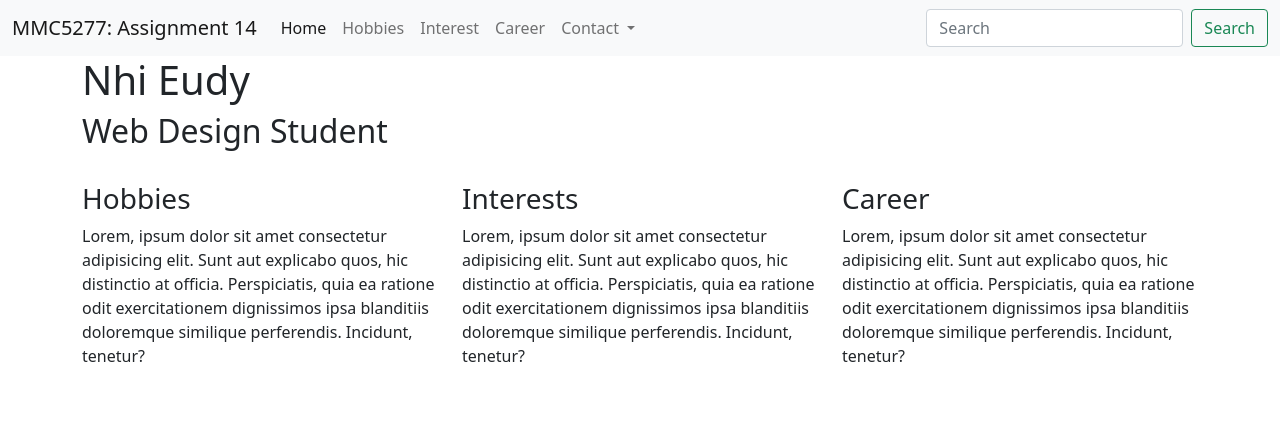
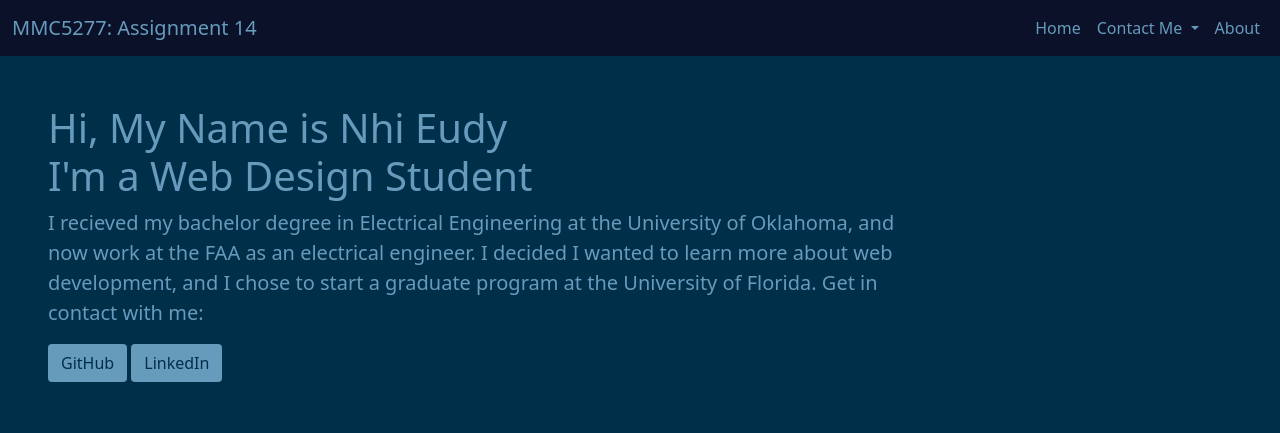
Before and after one commit to nhieudy/m14-hw14-eudy-nhi, a plain HTML site: page index.html in a window 1280 px wide. Drawn offline with nearby package versions, Linux system fonts and the light colour scheme.

Commit message:
Completed the header and nav

```diff
--- a/index.html
+++ b/index.html
@@ -10,50 +10,51 @@
       integrity="sha384-1BmE4kWBq78iYhFldvKuhfTAU6auU8tT94WrHftjDbrCEXSU1oBoqyl2QvZ6jIW3"
       crossorigin="anonymous"
     />
+    <link rel="stylesheet" href="styles.css" />
     <title>Nhi Eudy</title>
   </head>
   <body>
-    <nav>
-      <nav class="navbar navbar-expand-lg navbar-light bg-light">
+    <!--Nav Bar-->
+    <nav class="navbar navbar-expand-lg pr-5">
       <div class="container-fluid">
-          <a class="navbar-brand" href="#">MMC5277: Assignment 14</a>
+        <a class="navbar-brand" href="#"> MMC5277: Assignment 14</a>
         <button
           class="navbar-toggler"
           type="button"
           data-bs-toggle="collapse"
-            data-bs-target="#navbarSupportedContent"
-            aria-controls="navbarSupportedContent"
+          data-bs-target="#navbarNavAltMarkup"
+          aria-controls="navbarNavAltMarkup"
           aria-expanded="false"
           aria-label="Toggle navigation"
         >
           <span class="navbar-toggler-icon"></span>
         </button>
-          <div class="collapse navbar-collapse" id="navbarSupportedContent">
-            <ul class="navbar-nav me-auto mb-2 mb-lg-0">
+
+        <div
+          class="collapse navbar-collapse justify-content-end"
+          id="navbarNavAltMarkup"
+        >
+          <ul class="navbar-nav">
             <li class="nav-item">
-                <a class="nav-link active" aria-current="page" href="#">Home</a>
-              </li>
-              <li class="nav-item">
-                <a class="nav-link" href="#">Hobbies</a>
-              </li>
-              <li class="nav-item">
-                <a class="nav-link" href="#">Interest</a>
-              </li>
-              <li class="nav-item">
-                <a class="nav-link" href="#">Career</a>
+              <a class="nav-link active" aria-current="page" href="index.html"
+                >Home</a
+              >
             </li>
             <li class="nav-item dropdown">
               <a
                 class="nav-link dropdown-toggle"
                 href="#"
-                  id="navbarDropdown"
+                id="navbarDropdownMenuLink"
                 role="button"
                 data-bs-toggle="dropdown"
                 aria-expanded="false"
               >
-                  Contact
+                Contact Me
               </a>
-                <ul class="dropdown-menu" aria-labelledby="navbarDropdown">
+              <ul
+                class="dropdown-menu"
+                aria-labelledby="navbarDropdownMenuLink"
+              >
                 <li>
                   <a class="dropdown-item" href="https://github.com/nhieudy"
                     >GitHub</a
@@ -66,7 +67,6 @@
                     >LinkedIn</a
                   >
                 </li>
-                  <li><hr class="dropdown-divider" /></li>
                 <li>
                   <a class="dropdown-item" href="mailto:nhieudy@gmail.com"
                     >E-mail</a
@@ -74,52 +74,51 @@
                 </li>
               </ul>
             </li>
-              <!-- <li class="nav-item">
-          <a class="nav-link disabled">Disabled</a>
-        </li> -->
+            <li class="nav-item">
+              <a class="nav-link" href="#">About</a>
+            </li>
           </ul>
-            <form class="d-flex">
-              <input
-                class="form-control me-2"
-                type="search"
-                placeholder="Search"
-                aria-label="Search"
-              />
-              <button class="btn btn-outline-success" type="submit">
-                Search
-              </button>
-            </form>
         </div>
       </div>
     </nav>
-    </nav>
-    <div class="container-sm">
-      <h1>Nhi Eudy</h1>
-      <h2>Web Design Student</h2>
-      <div class = "row">
-      <!--Grid System won't work without being in a container-->
-      <div class = "col-sm-4 mt-4">
-        <h3 class = "fw-light">Hobbies</h3>
-        Lorem, ipsum dolor sit amet consectetur adipisicing elit. Sunt aut
-        explicabo quos, hic distinctio at officia. Perspiciatis, quia ea ratione
-        odit exercitationem dignissimos ipsa blanditiis doloremque similique
-        perferendis. Incidunt, tenetur?
+    <!--Carousel-->
+    <!--Header-->
+    <header
+      class="d-flex align-items-center justify-content-start text-black p-5"
+    >
+      <div class="row align-items-center">
+        <div class="col-md-12">
+          <h1 class="header-text header-title">
+            Hi, My Name is Nhi Eudy <br />
+            I'm a Web Design Student
+          </h1>
+          <div class="row align-items-center">
+            <div class="col-md-9">
+              <p class="header-text fs-5 fw-light">
+                I recieved my bachelor degree in Electrical Engineering at the
+                University of Oklahoma, and now work at the FAA as an electrical
+                engineer. I decided I wanted to learn more about web
+                development, and I chose to start a graduate program at the
+                University of Florida. Get in contact with me:
+              </p>
             </div>
-      <div class = "col-sm-4 mt-4">
-        <h3 class = "fw-light">Interests</h3>
-        Lorem, ipsum dolor sit amet consectetur adipisicing elit. Sunt aut
-        explicabo quos, hic distinctio at officia. Perspiciatis, quia ea ratione
-        odit exercitationem dignissimos ipsa blanditiis doloremque similique
-        perferendis. Incidunt, tenetur?
-      </div>
-      <div class = "col-sm-4 mt-4">
-        <h3 class = "fw-light">Career</h3>
-        Lorem, ipsum dolor sit amet consectetur adipisicing elit. Sunt aut
-        explicabo quos, hic distinctio at officia. Perspiciatis, quia ea ratione
-        odit exercitationem dignissimos ipsa blanditiis doloremque similique
-        perferendis. Incidunt, tenetur?
+            <div class="row align-items-center">
+              <div class="col-12">
+                <div class="d-grid gap-2 d-md-block">
+                  <a class = "text-decoration-none"href = "https://github.com/nhieudy">
+                  <button class="btn" type="button">GitHub</button>
+                  </a>
+                <a class = "text-decoration-none"href = "https://www.linkedin.com/in/nhi-eudy-25aa5028b/">
+                  <button class="btn" type="button">LinkedIn</button>
+                </a>
                 </div>
               </div>
+            </div>
+          </div>
+        </div>
+      </div>
+    </header>
+    <!--Grid-->
     <script
       src="https://cdn.jsdelivr.net/npm/bootstrap@5.1.3/dist/js/bootstrap.bundle.min.js"
       integrity="sha384-ka7Sk0Gln4gmtz2MlQnikT1wXgYsOg+OMhuP+IlRH9sENBO0LRn5q+8nbTov4+1p"
--- /dev/null
+++ b/styles.css
@@ -0,0 +1,27 @@
+
+body{
+    background-color: #003049;
+}
+.navbar, .nav-link, .navbar-brand{
+    color: #669bbc;
+    background-color: #0a1128;
+}
+.nav-link:hover, .navbar-brand:hover{
+    color: #8ecae6;
+}
+header{
+color: #669bbc;
+background-color: #003049;
+}
+
+.header-text{
+    color:#669bbc;
+}
+
+.btn{
+    background-color: #669bbc;
+    color: #003049;
+}
+.btn:hover{
+    background-color: #8ecae6;
+}
```
Also changed, not shown: Assets/bouldering.jpg (added), Assets/interest.jpg (added), 4 other files. Lines whose indentation alone changed are shown as unchanged.
